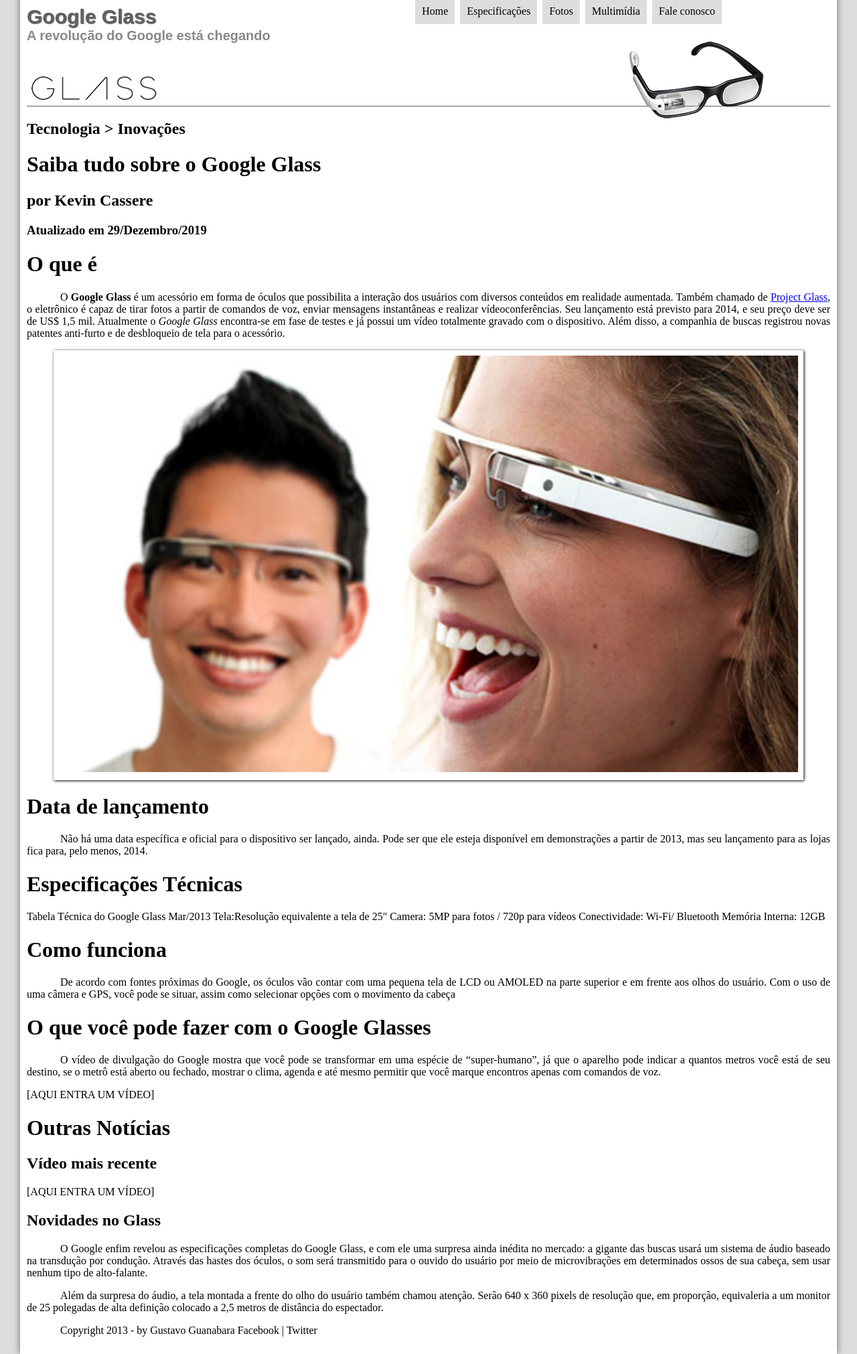
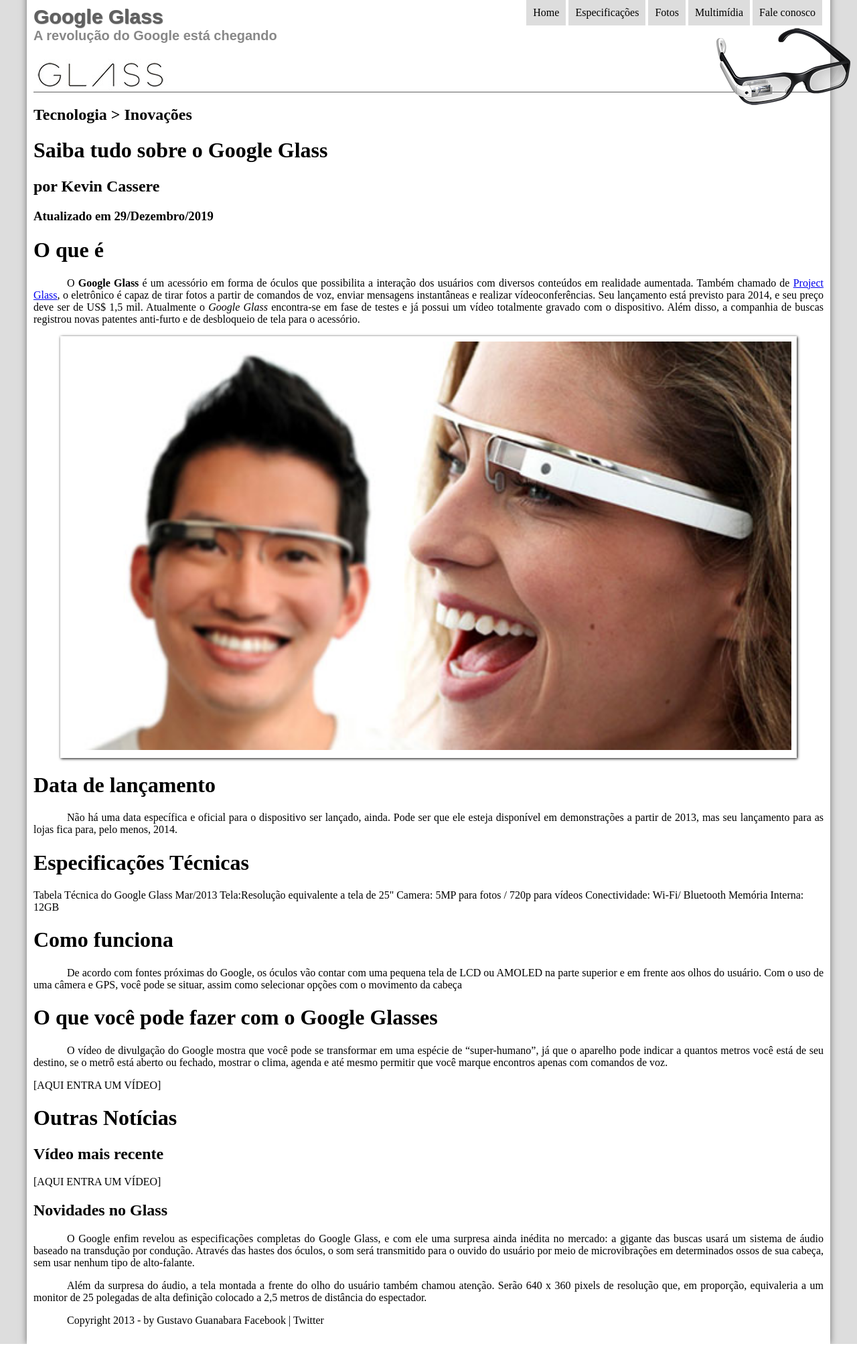
Before and after one commit to casserekevin/curso-em-video, a PHP site: page / in a window 1280 px wide. Shown: the whole page at 67% size. Run offline with PHP 8.4, Linux system fonts and the light colour scheme.

Commit message:
Aula 12 - Cabeçalho em CSS3( Fixing menu/ícone )

```diff
--- a/_css/estilo-base.css
+++ b/_css/estilo-base.css
@@ -1,4 +1,8 @@
 @charset "UTF-8";
+
+*{
+    box-sizing: border-box;
+}
 
 body {
     background-color: #dddddd;
@@ -16,17 +20,20 @@
     padding: 10px;
 }
 
-p {
-    text-align: justify;
-    text-indent: 50px;
-}
-
 /* Cabecalho */
 
 header#cabecalho {
+    display: flex;
+
     border-bottom: 1px #606060 solid;
     height: 150px;
     background: url("../_img/glass-logo-peq.jpg") no-repeat 0px 100px;
+}
+
+/* LEFT----------------------------------------------------------------------- */
+
+div.titles {
+    width: 50%;
 }
 
 header#cabecalho h1 {
@@ -45,6 +52,73 @@
     font-size: 15pt;
     padding: 0px;
     margin-top: 0px;
+}
+
+/* RIGHT------------------------------------------------------------------------------ */
+
+/* Formatação do menu */
+
+div.menu-imagem {
+    position: relative;
+    width: 50%;
+    text-align: right;
+}
+
+nav#menu {
+    display: flex;
+    justify-content: flex-end;
+}
+
+nav#menu ul {
+    display: flex;
+
+    margin: 0px;
+    list-style: none;
+    /* text-transform: uppercase; */
+}
+
+nav#menu h1 {
+    display: none;
+}
+
+nav#menu li {
+    background-color: #dddddd;
+    padding: 20px 10px 10px 10px;
+    margin: 2px;
+
+    transition: background-color .5s, color .5s;
+    -webkit-transition: background-color .5s, color .5s;
+    -moz-transition: background-color .5s, color .5s;
+    -ms-transition: background-color .5s, color .5s;
+    -o-transition: background-color .5s, color .5s;
+}
+
+nav#menu li:hover{
+    background-color: #606060;
+}
+
+nav#menu a {
+    color: black;
+    text-decoration: none;
+}
+
+nav#menu li:hover a {
+    color: white;
+}
+
+/* Icones */
+
+header#cabecalho img#icone {
+    position: absolute;
+    right: -40px;
+    bottom: -22px;
+}
+
+/* CONTENT------------------------------------------------------- */
+
+p {
+    text-align: justify;
+    text-indent: 50px;
 }
 
 /* Formatação de imagens com legenda */
@@ -76,55 +150,3 @@
 figure.foto-legenda:hover figcaption{
     opacity: 1;
 }
-
-/* Formatação do menu */
-
-nav#menu {
-    display: block;
-}
-
-nav#menu ul {
-    list-style: none;
-    /* text-transform: uppercase; */
-    position: absolute;
-    top: -20px;
-    right: 200px;
-}
-
-nav#menu h1 {
-    display: none;
-}
-
-nav#menu li {
-    display: inline-block;
-    background-color: #dddddd;
-    padding: 10px;
-    margin: 2px;
-
-    transition: background-color .5s, color .5s;
-    -webkit-transition: background-color .5s, color .5s;
-    -moz-transition: background-color .5s, color .5s;
-    -ms-transition: background-color .5s, color .5s;
-    -o-transition: background-color .5s, color .5s;
-}
-
-nav#menu li:hover{
-    background-color: #606060;
-}
-
-nav#menu a {
-    color: black;
-    text-decoration: none;
-}
-
-nav#menu li:hover a {
-    color: white;
-}
-
-/* Icones */
-
-header#cabecalho img#icone {
-    position: absolute;
-    right: 140px;
-    top: 58px;
-}
--- a/index.html
+++ b/index.html
@@ -7,14 +7,16 @@
     <body>
         <div id="interface">
             <header id="cabecalho">
+                <div class="titles">
                     <hgroup >
                         <h1>Google Glass</h1>
                         <h2>A revolução do Google está chegando</h2>
                     </hgroup>
-
-                <img id="icone" src="_img/glass-oculos-preto-peq.png"/>
+                </div>
 
 
+
+                <div class="menu-imagem">
                     <nav id="menu">
                         <h1>Menu Principal</h1>
                         <ul>
@@ -25,6 +27,8 @@
                             <li><a href="fale-conosco.html">Fale conosco</a></li>
                         </ul>
                     </nav>
+                    <img id="icone" src="_img/glass-oculos-preto-peq.png"/>
+                </div>
             </header>
 
             <hgroup>
```
Lines whose indentation alone changed are shown as unchanged.
